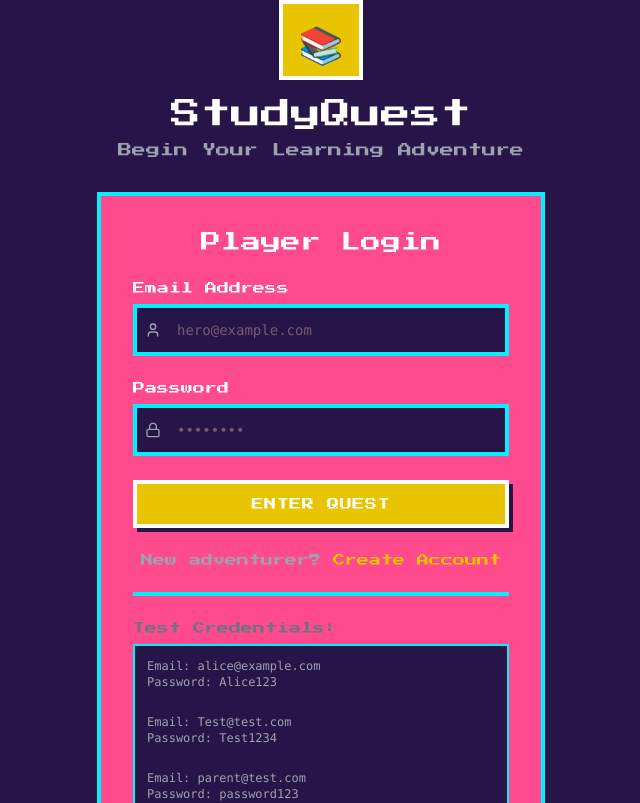
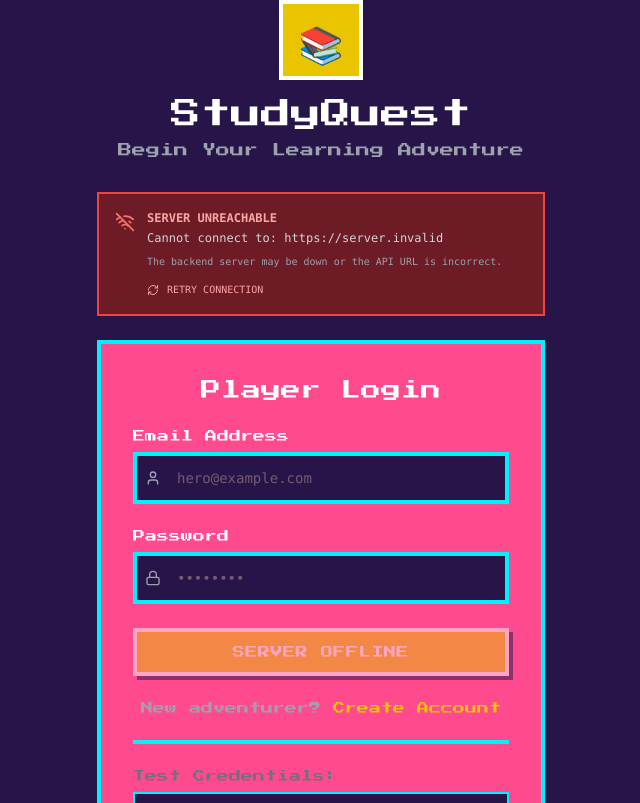
Before and after one commit to matthewwa1227/frontend, a React (Create React App) app: page /login in a window 1280 px wide. Shown: the top 803 px of the page, without its empty margins (319-959 px from the left). Built offline with nearby package versions, Linux system fonts and the light colour scheme; no server answers; the HTML template or start-up script is replaced by a standard one.

Commit message:
Add API connection diagnostics to login page

```diff
--- a/src/components/auth/Login.jsx
+++ b/src/components/auth/Login.jsx
@@ -1,9 +1,10 @@
-import React, { useState } from 'react';
+import React, { useState, useEffect } from 'react';
 import { useNavigate, Link } from 'react-router-dom';
 import { authAPI } from '../../utils/api';
 import { setAuth } from '../../utils/auth';
 import PixelButton from '../shared/PixelButton';
-import { User, Lock } from 'lucide-react';
+import { User, Lock, WifiOff, RefreshCw } from 'lucide-react';
+import api from '../../utils/api';
 
 export default function Login() {
   const navigate = useNavigate();
@@ -13,6 +14,37 @@ export default function Login() {
   });
   const [error, setError] = useState('');
   const [loading, setLoading] = useState(false);
+  const [apiStatus, setApiStatus] = useState({ checking: true, online: false, url: '' });
+
+  // Check API connection on mount
+  useEffect(() => {
+    checkApiConnection();
+  }, []);
+
+  const checkApiConnection = async () => {
+    setApiStatus({ checking: true, online: false, url: '' });
+    try {
+      // Try to hit the health endpoint
+      const healthUrl = api.defaults.baseURL.replace('/api', '') + '/api/health';
+      console.log('Checking API health at:', healthUrl);
+
+      const response = await fetch(healthUrl, {
+        method: 'GET',
+        headers: { 'Content-Type': 'application/json' },
+        // Short timeout for quick check
+        signal: AbortSignal.timeout(5000)
+      });
+
+      if (response.ok) {
+        setApiStatus({ checking: false, online: true, url: api.defaults.baseURL });
+      } else {
+        setApiStatus({ checking: false, online: false, url: api.defaults.baseURL });
+      }
+    } catch (err) {
+      console.error('API health check failed:', err);
+      setApiStatus({ checking: false, online: false, url: api.defaults.baseURL });
+    }
+  };
 
   const handleChange = (e) => {
     setFormData({
@@ -42,12 +74,12 @@ export default function Login() {
       }
     } catch (err) {
       console.error('Login error:', err);
-    if (err.code === 'ERR_NETWORK') {
+      if (err.code === 'ERR_NETWORK' || err.message?.includes('Network Error')) {
         setError('Cannot connect to server. Please check your internet connection.');
       } else if (err.response?.status === 401) {
         setError('Invalid email or password. Please try again.');
-    } else if (err.response?.status === 0 || err.message?.includes('CORS')) {
-      setError('Connection blocked. Please try again later.');
+      } else if (err.response?.status === 0) {
+        setError('Connection blocked. The server may be down or CORS is not configured.');
       } else {
         setError(err.response?.data?.message || 'Login failed. Please try again.');
       }
@@ -67,6 +99,34 @@ export default function Login() {
           <h1 className="text-3xl font-pixel text-white mb-2">StudyQuest</h1>
           <p className="text-sm font-pixel text-gray-400">Begin Your Learning Adventure</p>
         </div>
+
+        {/* API Status Banner */}
+        {!apiStatus.checking && !apiStatus.online && (
+          <div className="bg-red-900/80 border-2 border-red-500 text-white text-xs font-mono p-4 mb-6 flex items-start gap-3">
+            <WifiOff className="w-5 h-5 text-red-400 flex-shrink-0 mt-0.5" />
+            <div className="flex-1">
+              <p className="font-bold text-red-300 mb-1">SERVER UNREACHABLE</p>
+              <p className="text-gray-300 mb-2">Cannot connect to: {apiStatus.url}</p>
+              <p className="text-gray-400 text-[10px]">
+                The backend server may be down or the API URL is incorrect.
+              </p>
+              <button
+                onClick={checkApiConnection}
+                className="mt-3 flex items-center gap-2 text-red-300 hover:text-white transition-colors"
+              >
+                <RefreshCw className="w-3 h-3" />
+                <span className="text-[10px]">RETRY CONNECTION</span>
+              </button>
+            </div>
+          </div>
+        )}
+
+        {!apiStatus.checking && apiStatus.online && (
+          <div className="bg-green-900/50 border-2 border-green-500 text-green-300 text-xs font-mono p-3 mb-6 flex items-center gap-2">
+            <span className="w-2 h-2 bg-green-500 rounded-full animate-pulse"></span>
+            Server Online: {apiStatus.url}
+          </div>
+        )}
 
         {/* Login Form */}
         <div className="bg-pixel-primary border-4 border-pixel-accent shadow-pixel p-8">
@@ -120,11 +180,11 @@ export default function Login() {
             {/* Submit Button */}
             <PixelButton
               type="submit"
-              disabled={loading}
+              disabled={loading || !apiStatus.online}
               variant="gold"
               className="w-full"
             >
-              {loading ? 'Logging in...' : 'Enter Quest'}
+              {loading ? 'Logging in...' : apiStatus.online ? 'Enter Quest' : 'Server Offline'}
             </PixelButton>
           </form>
 
```
Lines whose indentation alone changed are shown as unchanged.
